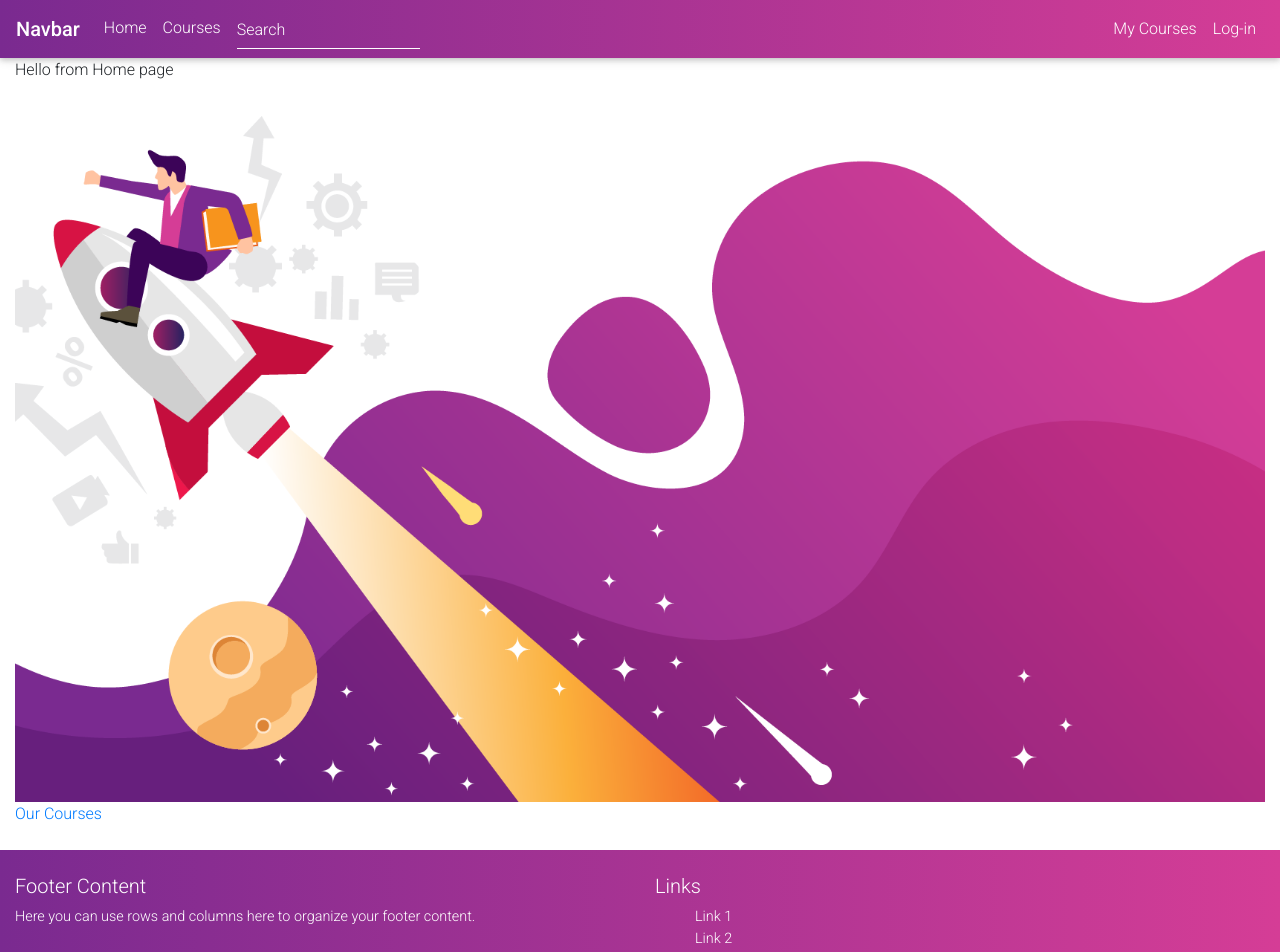
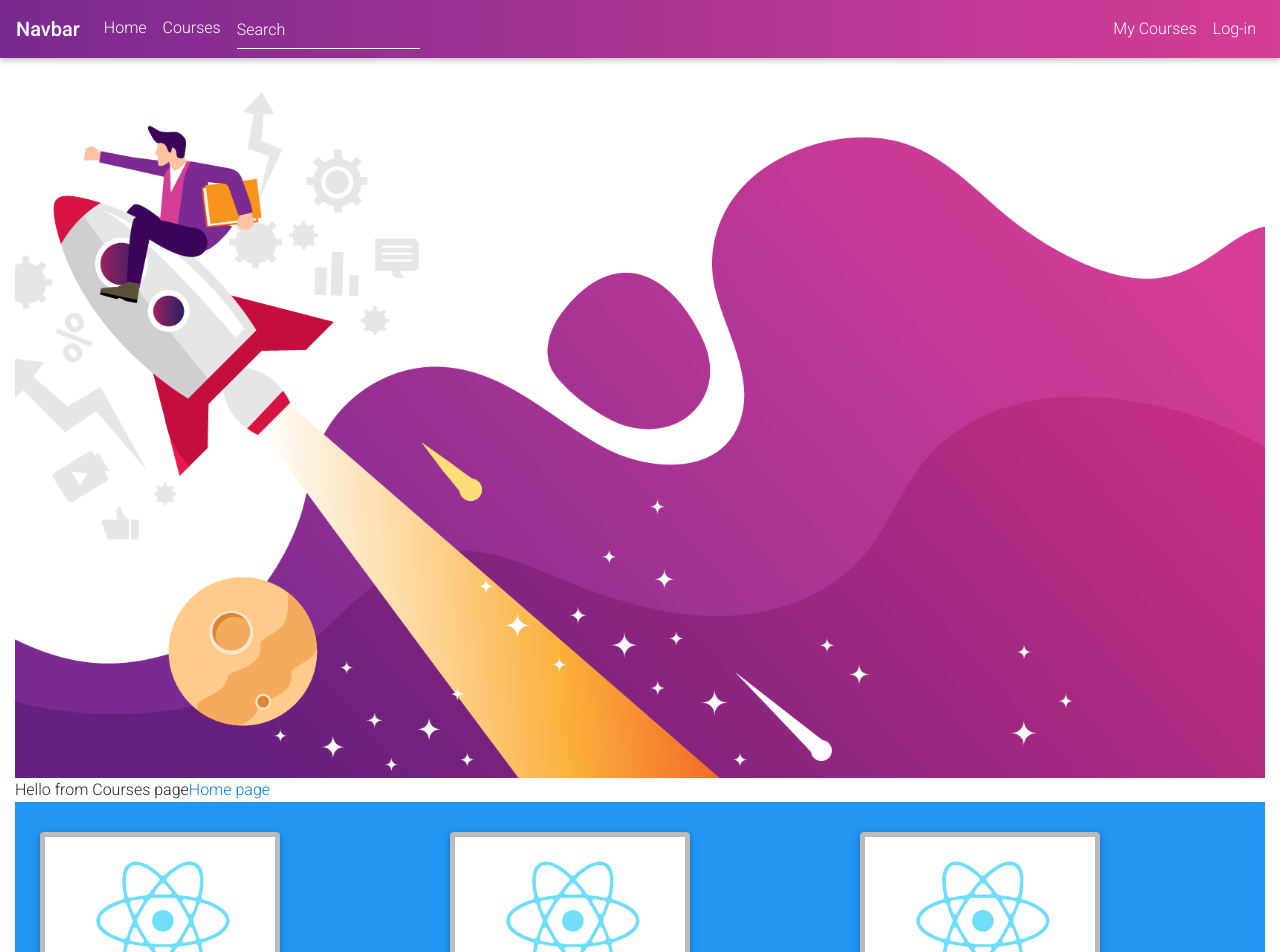
Before and after one commit to roee030/courses-app-react, a React (Create React App) app: page / in a window 1280 px wide. Shown: the top 952 px of the page. Built offline with nearby package versions, Linux system fonts and the light colour scheme.

Commit message:
comnine Home page and Courses page

```diff
--- a/src/pages/Home.js
+++ b/src/pages/Home.js
@@ -2,16 +2,15 @@
 import React from 'react'
 import { Link } from "react-router-dom";
 import './Home.css'
+import Courses from './Courses';
 export default function Home() {
 
     return (
         <>
 
-            Hello from Home page
+
             <div className="bg"></div>
-            <Link to="/courses">
-                    Our Courses
-            </Link>
+            <Courses/>
             </>
     );
 }
```
Also changed, not shown: src/pages/ResetPassword.js (added, +9 -0 lines).
